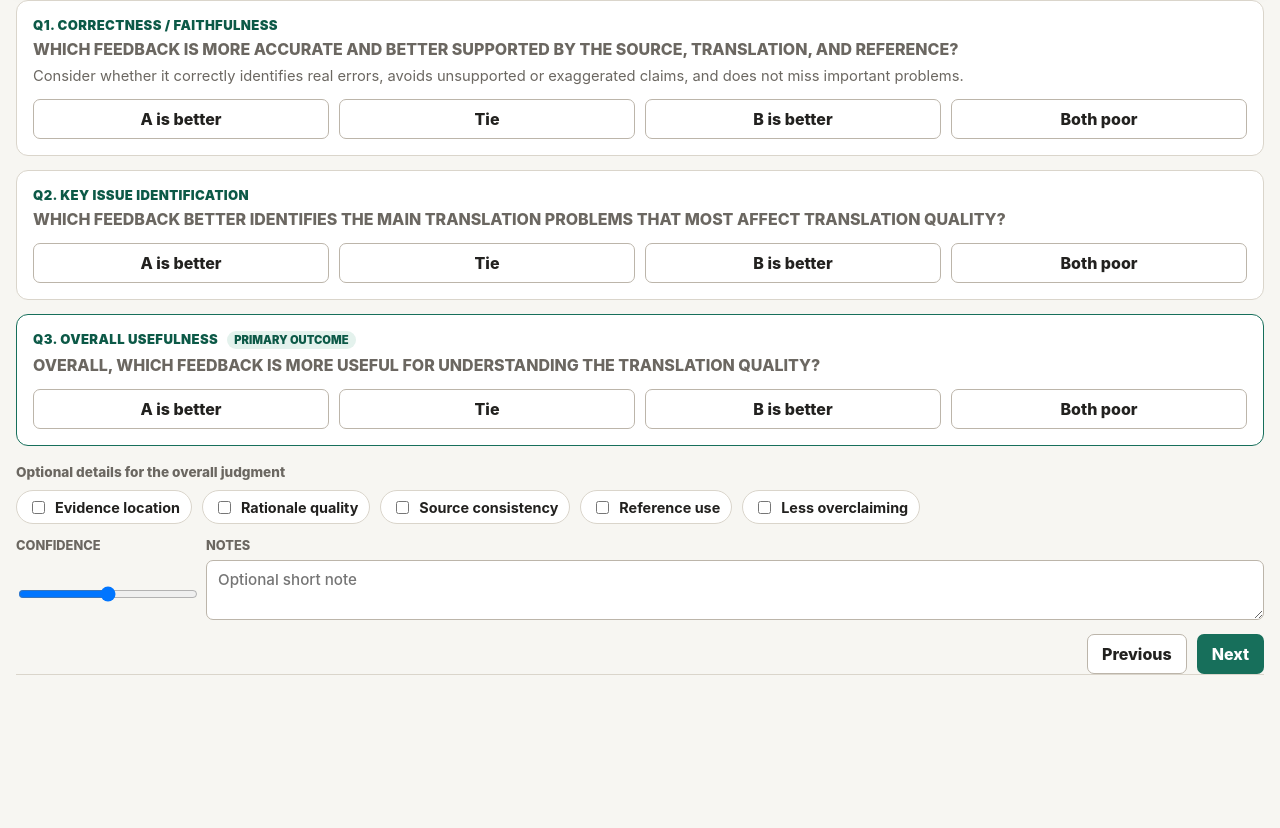
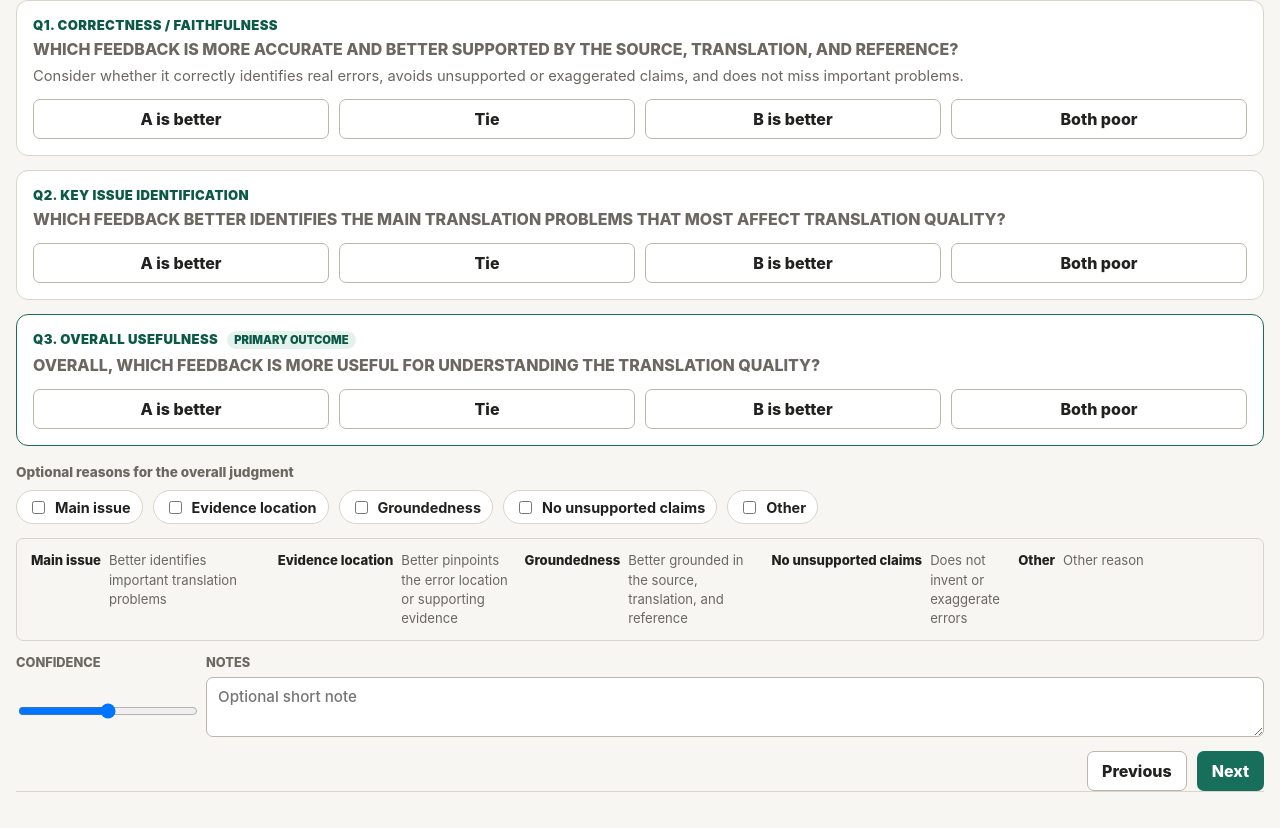
Before and after one commit to TaeminYeom/EviSpan_human_preference, a plain HTML site: page docs/index.html in a window 1280 px wide. Shown: the part 982-1810 px from the top of the page. Before the commit the page ends 1693 px from the top, so only its background shows below. Drawn offline with Linux system fonts and the light colour scheme; no server answers.

Commit message:
Update preference reason options

```diff
--- a/docs/app.js
+++ b/docs/app.js
@@ -31,6 +31,20 @@ const MODEL_LABELS = {
 };
 
 const QUESTION_KEYS = ["q1_correctness", "q2_key_issue", "q3_overall"];
+const REASON_TAGS = new Set([
+  "main_issue",
+  "evidence_location",
+  "groundedness",
+  "no_unsupported_claims",
+  "other"
+]);
+const LEGACY_REASON_TAGS = {
+  evidence_location: "evidence_location",
+  rationale_quality: "groundedness",
+  source_consistency: "groundedness",
+  reference_use: "groundedness",
+  less_overclaiming: "no_unsupported_claims"
+};
 const STORAGE_PREFIX = "mt-rationale-preference-v3";
 const SESSION_KEY = `${STORAGE_PREFIX}:session`;
 const META_KEY = `${STORAGE_PREFIX}:meta`;
@@ -847,10 +861,33 @@ function annotationStorageKey() {
 
 function loadAnnotations() {
   try {
-    return JSON.parse(localStorage.getItem(annotationStorageKey()) || "{}");
+    const annotations = JSON.parse(localStorage.getItem(annotationStorageKey()) || "{}");
+    let migrated = false;
+
+    for (const annotation of Object.values(annotations)) {
+      if (!Array.isArray(annotation?.reason_tags)) continue;
+      const normalizedTags = normalizeReasonTags(annotation.reason_tags);
+      if (normalizedTags.join("|") !== annotation.reason_tags.join("|")) {
+        annotation.reason_tags = normalizedTags;
+        migrated = true;
+      }
+    }
+
+    if (migrated) {
+      localStorage.setItem(annotationStorageKey(), JSON.stringify(annotations));
+    }
+    return annotations;
   } catch (error) {
     return {};
   }
+}
+
+function normalizeReasonTags(tags) {
+  return [...new Set(
+    tags
+      .map((tag) => LEGACY_REASON_TAGS[tag] || tag)
+      .filter((tag) => REASON_TAGS.has(tag))
+  )];
 }
 
 function saveAnnotations() {
--- a/docs/index.html
+++ b/docs/index.html
@@ -134,14 +134,36 @@
           </div>
         </div>
 
-        <p class="supplementary-label">Optional details for the overall judgment</p>
-        <div class="reason-row" aria-label="Preference reason tags">
+        <p class="supplementary-label">Optional reasons for the overall judgment</p>
+        <div class="reason-row" aria-label="Preference reason tags" aria-describedby="reasonGuide">
+          <label><input type="checkbox" value="main_issue"> Main issue</label>
           <label><input type="checkbox" value="evidence_location"> Evidence location</label>
-          <label><input type="checkbox" value="rationale_quality"> Rationale quality</label>
-          <label><input type="checkbox" value="source_consistency"> Source consistency</label>
-          <label><input type="checkbox" value="reference_use"> Reference use</label>
-          <label><input type="checkbox" value="less_overclaiming"> Less overclaiming</label>
+          <label><input type="checkbox" value="groundedness"> Groundedness</label>
+          <label><input type="checkbox" value="no_unsupported_claims"> No unsupported claims</label>
+          <label><input type="checkbox" value="other"> Other</label>
         </div>
+        <dl id="reasonGuide" class="reason-guide">
+          <div>
+            <dt>Main issue</dt>
+            <dd>Better identifies important translation problems</dd>
+          </div>
+          <div>
+            <dt>Evidence location</dt>
+            <dd>Better pinpoints the error location or supporting evidence</dd>
+          </div>
+          <div>
+            <dt>Groundedness</dt>
+            <dd>Better grounded in the source, translation, and reference</dd>
+          </div>
+          <div>
+            <dt>No unsupported claims</dt>
+            <dd>Does not invent or exaggerate errors</dd>
+          </div>
+          <div>
+            <dt>Other</dt>
+            <dd>Other reason</dd>
+          </div>
+        </dl>
 
         <div class="notes-row">
           <label class="field confidence-field">
--- a/docs/styles.css
+++ b/docs/styles.css
@@ -408,6 +408,37 @@ select {
   font-weight: 800;
 }
 
+.reason-guide {
+  display: grid;
+  grid-template-columns: repeat(auto-fit, minmax(220px, 1fr));
+  gap: 8px 16px;
+  margin: 0;
+  padding: 12px 14px;
+  border: 1px solid var(--line);
+  border-radius: 7px;
+  background: var(--bg);
+}
+
+.reason-guide div {
+  display: grid;
+  grid-template-columns: max-content 1fr;
+  gap: 8px;
+  align-items: baseline;
+}
+
+.reason-guide dt {
+  color: var(--ink);
+  font-size: 0.82rem;
+  font-weight: 800;
+}
+
+.reason-guide dd {
+  margin: 0;
+  color: var(--muted);
+  font-size: 0.82rem;
+  line-height: 1.45;
+}
+
 .preference-row,
 .reason-row,
 .notes-row {
```
Also changed, not shown: 1 other file.
